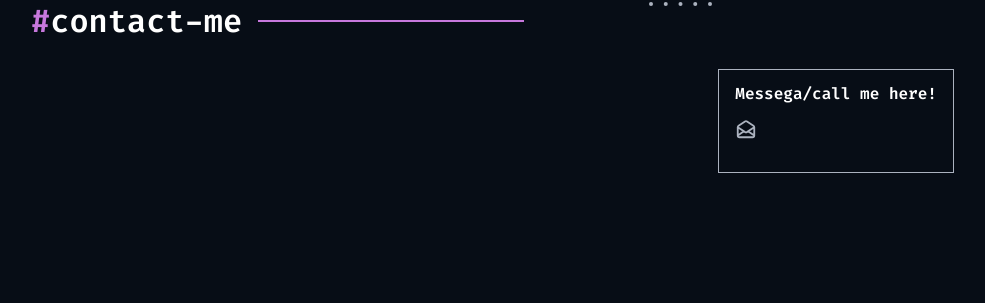
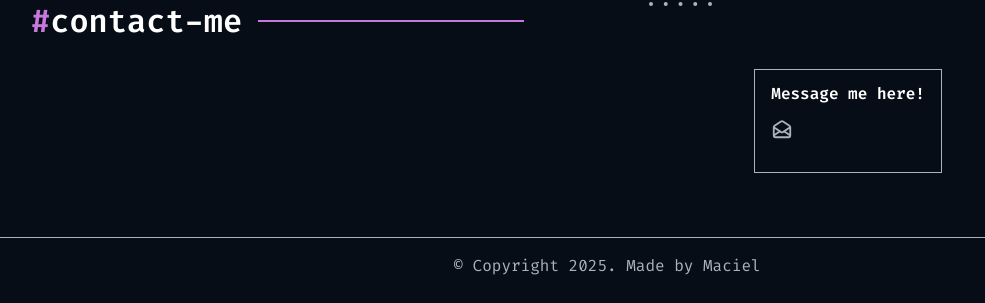
Before and after one commit to macielphp/Maciel-Alves-Portfolio, a React (Vite) app: page / in a window 1280 px wide. Shown: the part 883-1186 px from the top of the page, without its empty margins (33-1018 px from the left). Before the commit the page ends 1088 px from the top, so only its background shows below. Built offline with nearby package versions, Linux system fonts and the light colour scheme; no server answers.

Commit message:
UPDATE of Header component from style.css to styled-components

```diff
--- a/src/App.jsx
+++ b/src/App.jsx
@@ -9,6 +9,7 @@ import './App.css'
 import SkillCard from './components/SkillCard';
 import ContactBox from './components/ContactBox';
 import Paragraph from './components/Paragraph';
+import Footer from './components/Footer';
 
 
 
@@ -147,11 +148,12 @@ function App() {
         <ContactBox
           titleType="h3"
           titleSize="16px"
-          titleText="Messega/call me here!"
+          titleText="Message me here!"
           emailTo={contact.emailTo}
           emailAddress={contact.emailAddress}
         />
       </section>
+      <Footer />
     </>
   )
 }
--- /dev/null
+++ b/src/components/Footer/index.jsx
@@ -0,0 +1,31 @@
+import styled from 'styled-components';
+
+const FooterStyled = styled.footer`
+    display: flex;
+    padding: 32px 0;
+    flex-direction: column;
+    align-items: center;
+    .FooterStyled__line{
+        background-color: var(--gray);
+        height: 1px;
+        margin-bottom: 20px;
+        width: 100%;
+    }
+    .FooterStyled__paragraph{
+        font-size: 16px;
+        color: var(--gray);
+        font-weight: 400;
+        font-family: var(--font-family);
+    }
+
+`
+const Footer = () => {
+    return(
+        <FooterStyled>
+            <div className="FooterStyled__line"></div>
+            <p className="FooterStyled__paragraph">&copy; Copyright {new Date().getFullYear()}. Made by Maciel </p>
+        </FooterStyled>
+    )
+}
+
+export default Footer;
--- a/src/components/Header/index.jsx
+++ b/src/components/Header/index.jsx
@@ -1,10 +1,55 @@
-import './style.css'
 import Logo from './assets/logo.svg'
 import LangSwitcher from '../LangSwitcher'
+import styled from 'styled-components'
+
+const HeaderStyled = styled.header`
+.header{
+    display: grid;
+    grid-template-columns: repeat(2, 1fr);
+    width: 100%;
+   align-items: center;
+
+    .header__logo{
+        grid-column: 1/2;
+        padding-left: 6.25em;
+        display: flex;
+        align-items: center;
+    }
+    .header__logo span{
+        color: var(--white);
+        align-self: center;
+        font-weight: bold;
+        font-size: 16px;
+        font-family: var(--font-family);
+    }
+    .header__list{
+        display: flex;
+        justify-content: space-evenly;
+        grid-column: 2/3;
+        list-style: none;
+        align-items: center;
+
+        .header__list__item a{
+            font-size: 16px;
+            text-decoration: none;
+            font-family: var(--font-family);
+            color: var(--gray);
+            position: relative;
+        }
+        .header__list__item a::before{
+            content: "#";
+            color: var(--primary);
+            margin-right: 2px;
+        }
+    }
+}
+`
+
 
 const Header = () => {
     return (
-        <>
+
+        <HeaderStyled>
             <header>
                 <nav className="header">
                     <div className="header__logo">
@@ -28,7 +73,7 @@ const Header = () => {
                     </ul>
                 </nav>
             </header>
-        </>
+        </HeaderStyled>
     )
 }
 
--- a/src/components/Header/style.css
+++ /dev/null
@@ -1,39 +0,0 @@
-
-.header {
-  display: grid;
-  grid-template-columns: repeat(2, 1fr);
-  width: 100%;
-  align-items: center;
-}
-.header .header__logo {
-  grid-column: 1/2;
-  padding-left: 6.25em;
-  display: flex;
-  align-items: center;
-}
-.header .header__logo span {
-  color: var(--white);
-  align-self: center;
-  font-weight: bold;
-  font-size: 16px;
-  font-family: var(--font-family);
-}
-.header .header__list {
-  display: flex;
-  justify-content: space-evenly;
-  grid-column: 2/3;
-  list-style: none;
-  align-items: center;
-}
-.header .header__list .header__list__item a {
-  font-size: 16px;
-  text-decoration: none;
-  font-family: var(--font-family);
-  color: var(--gray);
-  position: relative;
-}
-.header .header__list .header__list__item a::before {
-  content: "#";
-  color: var(--primary);
-  margin-right: 2px;
-}/*# sourceMappingURL=style.css.map */
```
Also changed, not shown: src/components/Header/style.scss (deleted, +0 -42 lines), 1 other file (tests, documents, lock files or other folders).
